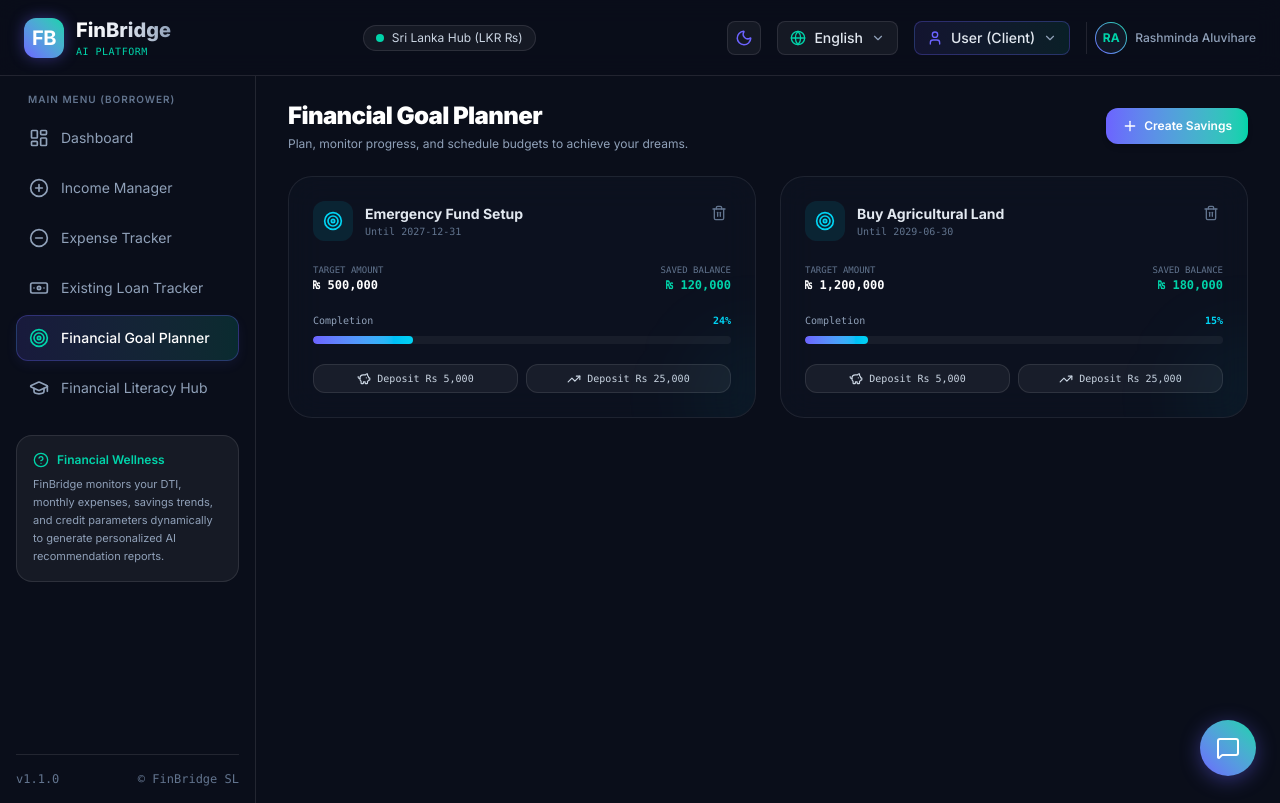
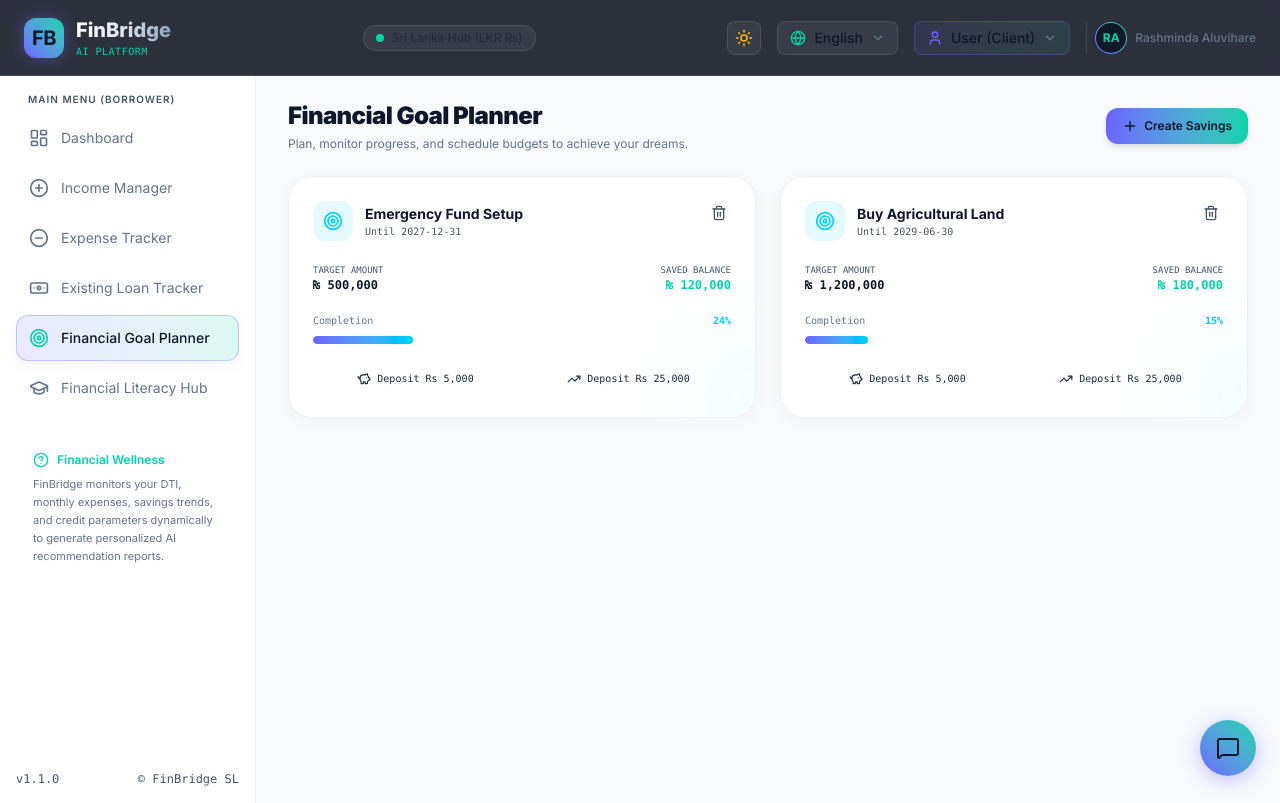
Before and after one commit to rashminda-aluvihare/AI-Based-Personal-Financial-Health-and-Loan-Risk-Assessment-Platform-FinBridge-, a Next.js app: page /goals in a window 1280 px wide. Built offline with nearby package versions, Linux system fonts and the light colour scheme.

Commit message:
Set premium clean Light Mode as default theme in globals and store

```diff
--- a/app/globals.css
+++ b/app/globals.css
@@ -1,26 +1,32 @@
 @import "tailwindcss";
 
+/* DEFAULT THEME: Premium Light Mode (Predominantly White & Clean Slate) */
 :root {
+  --background: #F8FAFC; /* Clean Off-White */
+  --foreground: #0F172A; /* Deep Slate Navy */
+  --card-bg: #FFFFFF; /* Pure White Cards */
+  --card-border: rgba(15, 23, 42, 0.06); /* Ultra-Soft Border */
+  --sidebar-bg: #FFFFFF;
+  --font-sans: var(--font-sans), sans-serif;
+  --font-display: var(--font-display), sans-serif;
+}
+
+/* DARK MODE OVERRIDES */
+.theme-dark {
   --background: #0A0E1A; /* Deep Navy Dark */
   --foreground: #F8FAFC;
   --card-bg: rgba(17, 24, 39, 0.45);
   --card-border: rgba(255, 255, 255, 0.08);
-  --font-sans: var(--font-sans), sans-serif;
-  --font-display: var(--font-display), sans-serif;
+  --sidebar-bg: #0A0E1A;
 }
 
+/* DIM MODE OVERRIDES */
 .theme-dim {
   --background: #111827; /* Softer Charcoal Dark Mode */
   --foreground: #F1F5F9;
   --card-bg: rgba(31, 41, 55, 0.5);
   --card-border: rgba(255, 255, 255, 0.1);
-}
-
-.theme-light {
-  --background: #F8FAFC; /* Modern Clean Light Mode */
-  --foreground: #0F172A;
-  --card-bg: rgba(255, 255, 255, 0.85);
-  --card-border: rgba(0, 0, 0, 0.08);
+  --sidebar-bg: #111827;
 }
 
 body {
@@ -31,9 +37,9 @@ body {
   transition: background-color 0.3s ease, color 0.3s ease;
 }
 
-/* Custom contrast overrides for Light Theme to keep things perfectly visible */
-.theme-light .text-slate-400 { color: #475569; }
-.theme-light .text-slate-500 { color: #334155; }
+/* Color overrides to keep elements perfectly readable on light background */
+.theme-light .text-slate-400 { color: #64748B; }
+.theme-light .text-slate-500 { color: #475569; }
 .theme-light .text-slate-300 { color: #1E293B; }
 .theme-light .text-slate-200 { color: #0F172A; }
 .theme-light .text-white { color: #0F172A; }
@@ -47,39 +53,59 @@ body {
 }
 
 ::-webkit-scrollbar-track {
+  background: rgba(10, 14, 26, 0.05);
+}
+
+.theme-dark ::-webkit-scrollbar-track,
+.theme-dim ::-webkit-scrollbar-track {
   background: rgba(10, 14, 26, 0.5);
 }
 
 ::-webkit-scrollbar-thumb {
+  background: rgba(15, 23, 42, 0.15);
+  border-radius: 9999px;
+}
+
+.theme-dark ::-webkit-scrollbar-thumb,
+.theme-dim ::-webkit-scrollbar-thumb {
   background: rgba(255, 255, 255, 0.1);
-  border-radius: 9999px;
 }
 
 ::-webkit-scrollbar-thumb:hover {
   background: rgba(108, 99, 255, 0.4);
 }
 
-/* Glassmorphism utility card class */
+/* Glassmorphism/Card utility class */
 .glass-panel {
   background: var(--card-bg);
   backdrop-filter: blur(16px);
   -webkit-backdrop-filter: blur(16px);
   border: 1px solid var(--card-border);
-  transition: background-color 0.3s ease, border-color 0.3s ease;
+  box-shadow: 0 4px 18px 0 rgba(15, 23, 42, 0.03);
+  transition: background-color 0.3s ease, border-color 0.3s ease, box-shadow 0.3s ease;
+}
+
+.theme-dark .glass-panel,
+.theme-dim .glass-panel {
+  box-shadow: none;
 }
 
 /* Accent glow filters */
 .glow-indigo {
-  box-shadow: 0 0 40px rgba(108, 99, 255, 0.15);
+  box-shadow: 0 4px 25px rgba(108, 99, 255, 0.05);
 }
 
 .glow-teal {
-  box-shadow: 0 0 40px rgba(0, 212, 170, 0.15);
+  box-shadow: 0 4px 25px rgba(0, 212, 170, 0.05);
 }
 
 .glow-coral {
-  box-shadow: 0 0 40px rgba(255, 107, 107, 0.15);
+  box-shadow: 0 4px 25px rgba(255, 107, 107, 0.05);
 }
+
+.theme-dark .glow-indigo, .theme-dim .glow-indigo { box-shadow: 0 0 40px rgba(108, 99, 255, 0.15); }
+.theme-dark .glow-teal, .theme-dim .glow-teal { box-shadow: 0 0 40px rgba(0, 212, 170, 0.15); }
+.theme-dark .glow-coral, .theme-dim .glow-coral { box-shadow: 0 0 40px rgba(255, 107, 107, 0.15); }
 
 /* Animation utilities */
 @keyframes mesh-pulse {
--- a/components/layout/Sidebar.tsx
+++ b/components/layout/Sidebar.tsx
@@ -78,7 +78,7 @@ export default function Sidebar() {
   const visibleItems = menuItems.filter(item => item.roles.includes(role));
 
   return (
-    <aside className="w-64 h-[calc(100vh-73px)] border-r border-white/10 bg-[#0A0E1A] p-4 flex flex-col justify-between hidden md:flex">
+    <aside className="w-64 h-[calc(100vh-73px)] border-r border-black/5 dark:border-white/10 bg-[var(--sidebar-bg)] p-4 flex flex-col justify-between hidden md:flex">
       <div className="space-y-6">
         {/* Navigation Section */}
         <div className="space-y-1">
--- a/lib/store.ts
+++ b/lib/store.ts
@@ -78,7 +78,7 @@ interface AppState {
 export const useAppStore = create<AppState>((set, get) => ({
   language: 'en',
   role: 'borrower',
-  theme: 'dark',
+  theme: 'light',
   user: {
     name: 'Rashminda Aluvihare',
     phone: '+94 77 123 4567',
```
